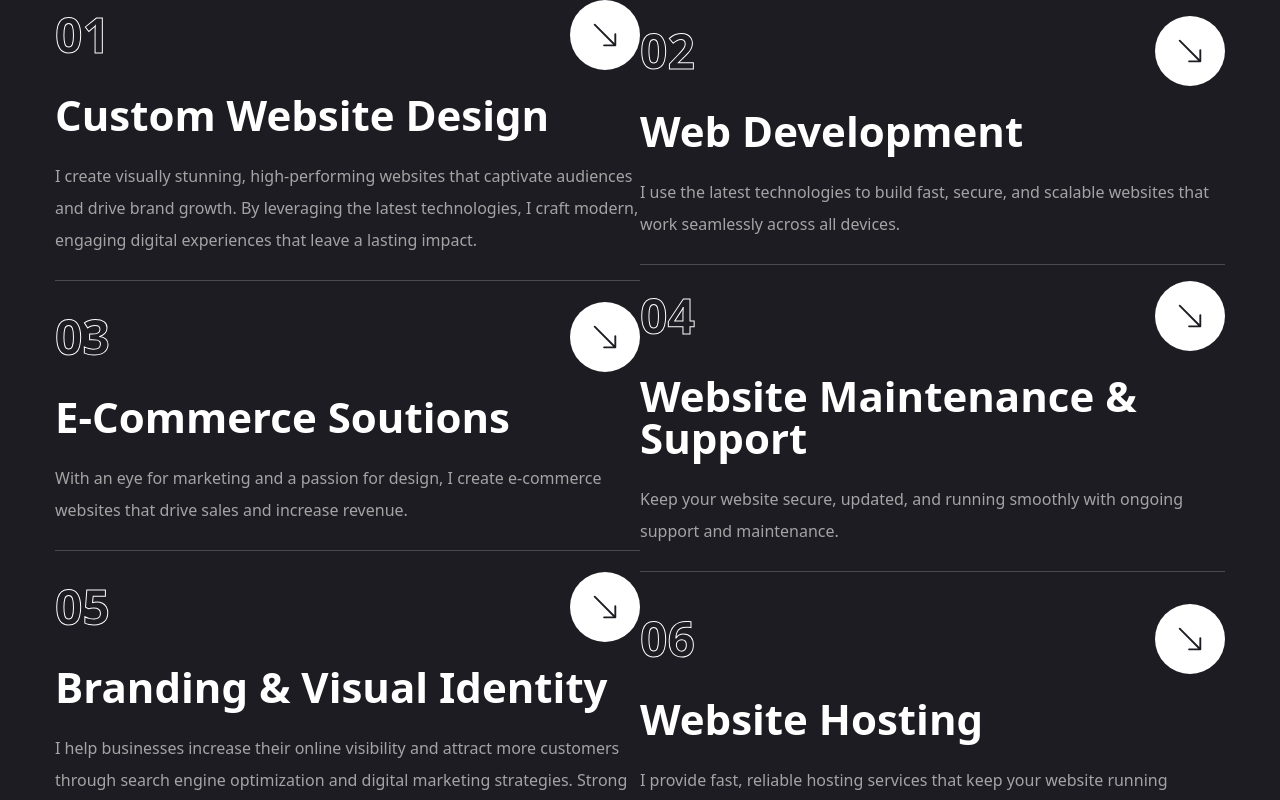
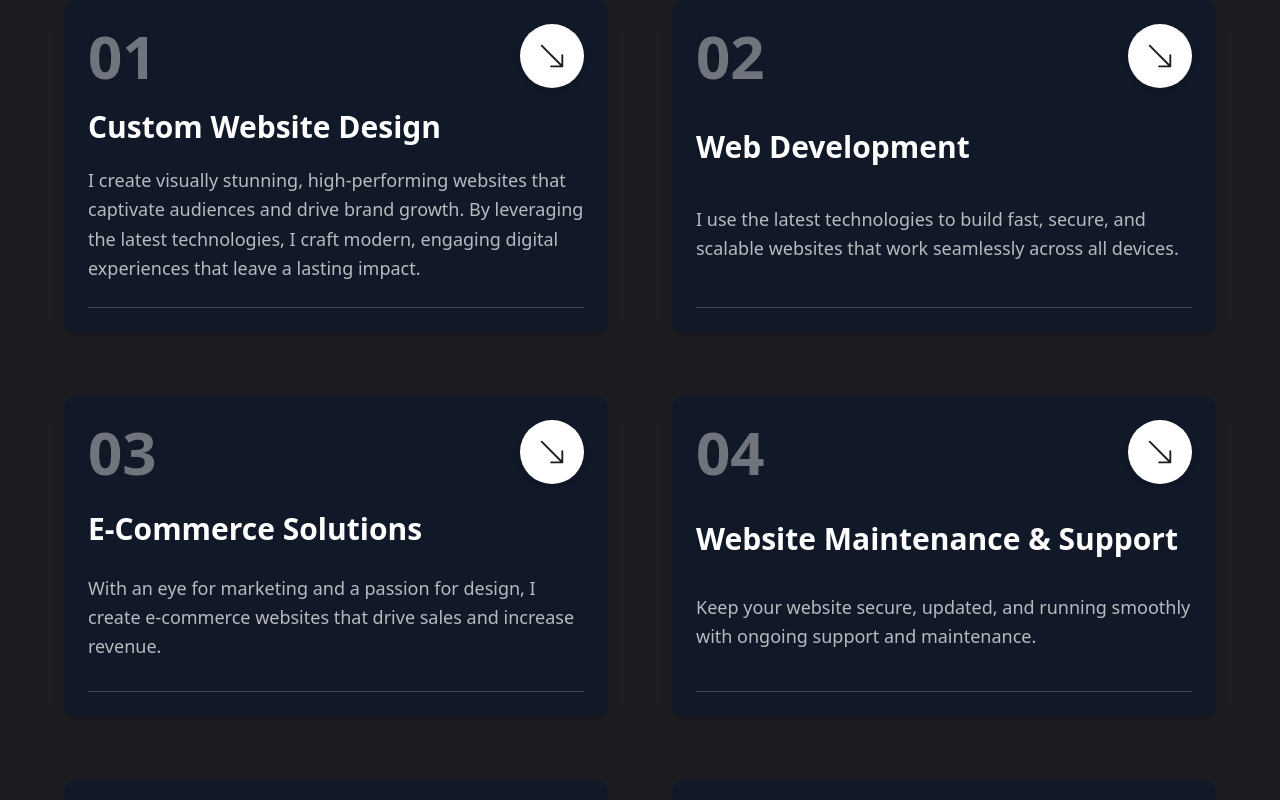
Before and after one commit to Martini-Besti/ShowAndTell, a Next.js app: page /services in a window 1280 px wide. Shown: the top 800 px of the page. Built offline with nearby package versions, Linux system fonts and the light colour scheme.

Commit message:
projects

```diff
--- a/app/services/page.jsx
+++ b/app/services/page.jsx
@@ -2,6 +2,7 @@
 
 import { BsArrowDownRight } from "react-icons/bs";
 import Link from "next/link";
+import { motion } from "framer-motion";
 
 const services = [
   {
@@ -20,7 +21,7 @@ const services = [
   },
   {
     num: "03",
-    title: "E-Commerce Soutions",
+    title: "E-Commerce Solutions",
     description:
       "With an eye for marketing and a passion for design, I create e-commerce websites that drive sales and increase revenue.",
     href: "",
@@ -34,9 +35,9 @@ const services = [
   },
   {
     num: "05",
-    title: "Branding & Visual Identity ",
+    title: "Branding & Visual Identity",
     description:
-      "I help businesses increase their online visibility and attract more customers through search engine optimization and digital marketing strategies. Strong branding is key to standing out. I help craft a unique visual identity that represents your business.",
+      "Strong branding is key to standing out. I help craft a unique visual identity that represents your business.",
     href: "",
   },
   {
@@ -47,38 +48,49 @@ const services = [
     href: "",
   },
 ];
-import { motion } from "framer-motion";
 
 const Services = () => {
   return (
     <section className="min-h-[80vh] flex flex-col justify-center py-12 xl:py-0">
-      <div className="container mx-auto">
+      <div className="container mx-auto px-6">
         <motion.div
           initial={{ opacity: 0 }}
           animate={{
             opacity: 1,
-            transition: { delay: 2.4, duration: 0.4, ease: "easeIn" },
+            transition: { delay: 0.6, duration: 0.5, ease: "easeOut" },
           }}
-          className="grid grid-cols-1 md:grid-cols-2 gap[60px]"
+          className="grid grid-cols-1 md:grid-cols-2 gap-16"
         >
-          {services.map((service, index) => {
-            return (
-              <div key={index} className="flex-1 flex flex-col justify-center gap-6 group">
-                <div className="w-full flex justify-between items-center">
-                  <div className="text-5xl font-extrabold text-outline text-transparent group-hover:text-outline-hover transition-all duration-500">{service.num}</div>
-                  <Link href={service.href} className="w-[70px] h-[70px] rounded-full bg-white group-hover:bg-accent transition-all duration-500 flex justify-center items-center hover:-rotate-45">
-                    <BsArrowDownRight className="text-primary text-3xl" />
-                  </Link>
-                </div>
-                {/*title*/}
-                <h2 className="text-[42px] font-bold leading-none text-white group-hover:text-accent transition-all duration-500">{service.title}</h2>
-                {/*description*/}
-                <p className="text-white/60">{service.description}</p>
-                {/* border */}
-                <div className="border-b border-white/20 w-full"></div>
+          {services.map((service, index) => (
+            <div
+              key={index}
+              className="flex flex-col justify-between gap-6 group h-full min-h-[320px] p-6 bg-gray-900 rounded-xl shadow-lg"
+            >
+              {/* Number & Arrow */}
+              <div className="flex items-center justify-between">
+                <span className="text-6xl font-extrabold text-white/40 group-hover:text-white transition-all duration-500">
+                  {service.num}
+                </span>
+                <Link
+                  href={service.href}
+                  className="w-16 h-16 rounded-full bg-white group-hover:bg-accent transition-all duration-500 flex justify-center items-center hover:-rotate-45 shadow-md"
+                >
+                  <BsArrowDownRight className="text-primary text-3xl" />
+                </Link>
               </div>
-            );
-          })}
+
+              {/* Title */}
+              <h2 className="text-3xl font-bold leading-none text-white group-hover:text-accent transition-all duration-500">
+                {service.title}
+              </h2>
+
+              {/* Description */}
+              <p className="text-white/70 text-lg leading-relaxed">{service.description}</p>
+
+              {/* Border */}
+              <div className="border-b border-white/20 w-full"></div>
+            </div>
+          ))}
         </motion.div>
       </div>
     </section>
--- a/app/work/page.jsx
+++ b/app/work/page.jsx
@@ -1,3 +1,40 @@
+"use client";
+
+import { motion } from "framer-motion";
+import react, { useState } from "react";
+import {Swiper, SwiperSlide} from "swiper/react";
+import 'swiper/css';
+import { BsArrowRight, BsGithub } from "react-icons/bs";
+import { Tooltip, TooltipContent, TooltioProvider, TooltipTrigger } from "@/components/tooltip";
+
+
+import Link from "next/link";
+import Image from "next/image";
+
+
+const projects = [
+  {
+  num: '01',
+  category: 'Web Development',
+  title: 'Project 1',
+  description: "",
+  stack: 'React, Node, Express, MongoDB',
+  },
+  {
+    num: '02',
+    category: 'Web Development',
+    title: 'Project 1',
+    description: "",
+    stack: 'React, Node, Express, MongoDB',
+    },
+    {
+      num: '03',
+      category: 'Web Development',
+      title: 'Project 1',
+      description: "",
+      stack: 'React, Node, Express, MongoDB',
+      },
+];
 
 
 const Work = () => {
--- a/components/ui/scroll-area.jsx
+++ b/components/ui/scroll-area.jsx
@@ -32,7 +32,7 @@ const ScrollBar = React.forwardRef(({ className, orientation = "vertical", ...pr
       className
     )}
     {...props}>
-    <ScrollAreaPrimitive.ScrollAreaThumb className="relative flex-1 rounded-full bg-slate-200 dark:bg-slate-800" />
+    <ScrollAreaPrimitive.ScrollAreaThumb className="relative flex-1 rounded-full bg-accent dark:bg-slate-800" />
   </ScrollAreaPrimitive.ScrollAreaScrollbar>
 ))
 ScrollBar.displayName = ScrollAreaPrimitive.ScrollAreaScrollbar.displayName
--- a/package.json
+++ b/package.json
@@ -25,6 +25,7 @@
     "react-countup": "^6.5.3",
     "react-dom": "^19.0.0",
     "react-icons": "^5.5.0",
+    "swiper": "^11.2.4",
     "tailwind-merge": "^3.0.1",
     "tailwindcss-animate": "^1.0.7"
   },
```
Also changed, not shown: app/resume/page.jsx (+116 -28 lines), 1 other file (tests, documents, lock files or other folders).
